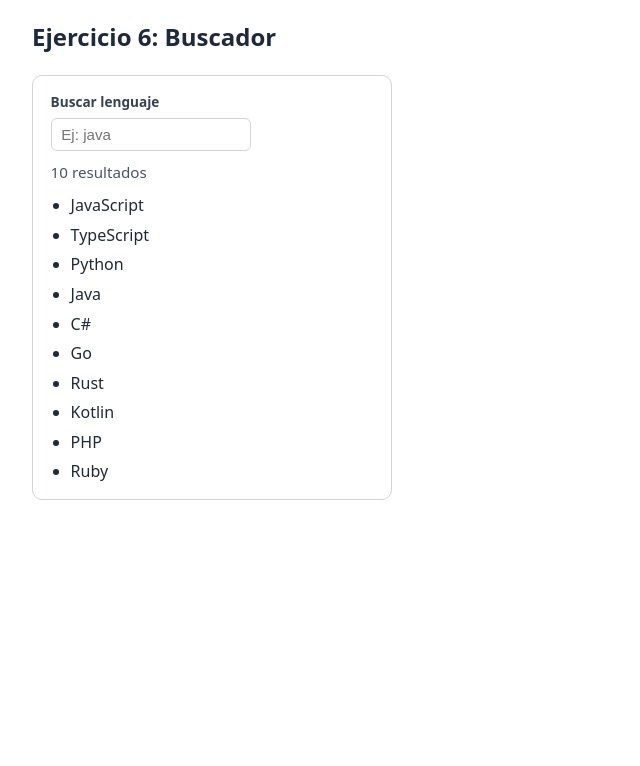
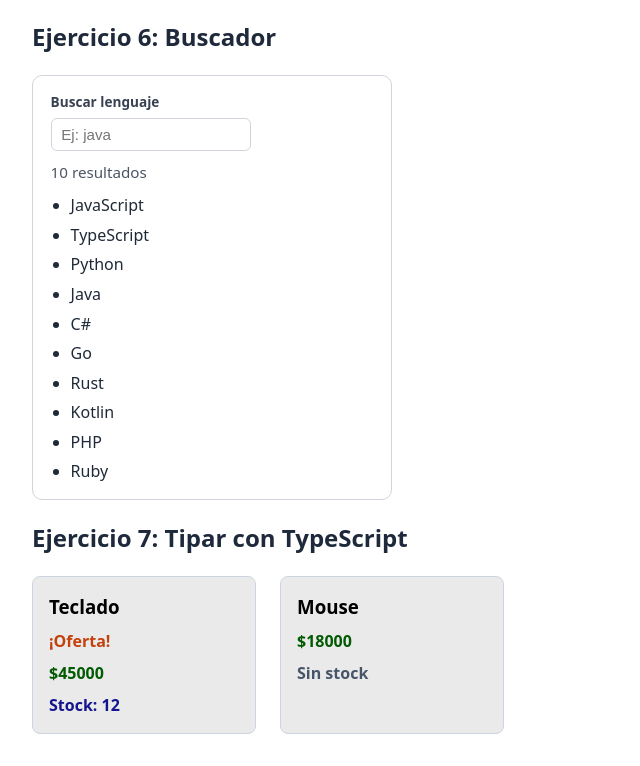
Before and after one commit to GabiAguirre07/tp-react-desde-cero, a React (Vite) app: page / in a window 1280 px wide. Shown: the part 1035-1801 px from the top of the page, without its empty margins (0-640 px from the left). Before the commit the page ends 1567 px from the top, so only its background shows below. Built offline with nearby package versions, Linux system fonts and the light colour scheme.

Commit message:
Ejercicio 7: Producto tipado con ProductoProps y prop opcional oferta

```diff
--- a/src/App.tsx
+++ b/src/App.tsx
@@ -4,6 +4,7 @@ import { Ejercicio3 } from "./ejercicios/03-mostrar-ocultar/Ejercicio03";
 import { Ejercicio4 } from "./ejercicios/04-conversor-temperatura/Ejercicio04";
 import { Ejercicio5 } from "./ejercicios/05-lista-compras/Ejercicio05";
 import { Ejercicio6 } from "./ejercicios/06-buscador/Ejercicio06";
+import { Ejercicio7 } from "./ejercicios/07-tipar-typescript/Ejercicio07";
 
 export default function App() {
   return (
@@ -15,6 +16,7 @@ export default function App() {
       <Ejercicio4 />
       <Ejercicio5 />
       <Ejercicio6 />
+      <Ejercicio7 />
     </main>
   );
 }
--- /dev/null
+++ b/src/ejercicios/07-tipar-typescript/Ejercicio07.tsx
@@ -0,0 +1,21 @@
+import { Producto } from "./Producto";
+import "./styles.css";
+
+/**
+ * Ejercicio 7: Tipar con TypeScript.
+ *
+ * Presenta el componente `Producto` tipado con la interface `ProductoProps`:
+ * el teclado con la prop opcional `oferta` activada y el mouse sin ella (y
+ * sin stock), como en la imagen de la consigna.
+ */
+export function Ejercicio7() {
+  return (
+    <section>
+      <h2>Ejercicio 7: Tipar con TypeScript</h2>
+      <div className="tipado-contenedor">
+        <Producto nombre="Teclado" precio={45000} stock={12} oferta />
+        <Producto nombre="Mouse" precio={18000} stock={0} />
+      </div>
+    </section>
+  );
+}
--- /dev/null
+++ b/src/ejercicios/07-tipar-typescript/Producto.tsx
@@ -0,0 +1,49 @@
+import { estaSinStock, formatearStock } from "./stock";
+
+/** Props de {@link Producto}. */
+interface ProductoProps {
+  /** Nombre del producto; se muestra como título de la tarjeta. */
+  nombre: string;
+  /** Precio en pesos, como número sin formato. */
+  precio: number;
+  /** Unidades disponibles; 0 significa "Sin stock". */
+  stock: number;
+  /** Si es `true`, muestra el aviso "¡Oferta!". Opcional: si se omite, vale `false`. */
+  oferta?: boolean;
+}
+
+/**
+ * Tarjeta de producto tipada con TypeScript.
+ *
+ * Muestra el nombre, el aviso "¡Oferta!" (solo si `oferta` es `true`), el
+ * precio y el stock. Si el stock es 0, en lugar de la cantidad se muestra
+ * "Sin stock" con un estilo atenuado.
+ *
+ * `oferta` es opcional en {@link ProductoProps}, por lo que su tipo es
+ * `boolean | undefined`. El valor por defecto `false` en la desestructuración
+ * la convierte en `boolean` dentro del componente: quien lo usa puede omitirla
+ * y el componente nunca trabaja con `undefined`.
+ *
+ * @param props - {@link ProductoProps}.
+ * @returns Un `article` con los datos del producto.
+ */
+export function Producto({
+  nombre,
+  precio,
+  stock,
+  oferta = false,
+}: ProductoProps) {
+  const sinStock = estaSinStock(stock);
+  const textoStock = formatearStock(stock);
+
+  return (
+    <article className="tipado-tarjeta">
+      <h3 className="tipado-nombre">{nombre}</h3>
+      {oferta && <p className="tipado-oferta">¡Oferta!</p>}
+      <p className="tipado-precio">${precio}</p>
+      <p className={`tipado-stock ${sinStock ? "tipado-stock-agotado" : ""}`}>
+        {textoStock}
+      </p>
+    </article>
+  );
+}
--- /dev/null
+++ b/src/ejercicios/07-tipar-typescript/stock.ts
@@ -0,0 +1,23 @@
+/**
+ * Indica si un producto está agotado.
+ *
+ * Función pura: es la única definición de "sin stock" del ejercicio. La usan
+ * tanto el texto del stock como la clase modificadora de la tarjeta, así la
+ * regla no se repite en dos lugares.
+ *
+ * @param stock - Unidades disponibles.
+ * @returns `true` si no quedan unidades (`stock === 0`); si no, `false`.
+ */
+export function estaSinStock(stock: number): boolean {
+  return stock === 0;
+}
+
+/**
+ * Arma el texto que informa el stock de un producto.
+ *
+ * @param stock - Unidades disponibles.
+ * @returns "Sin stock" si el producto está agotado; si no, "Stock: `stock`".
+ */
+export function formatearStock(stock: number): string {
+  return estaSinStock(stock) ? "Sin stock" : `Stock: ${stock}`;
+}
--- /dev/null
+++ b/src/ejercicios/07-tipar-typescript/styles.css
@@ -0,0 +1,48 @@
+/* ===== Ejercicio 07 · Tipar con TypeScript ===== */
+/* Mismo diseño de tarjeta que el Ejercicio 1, con prefijo propio. */
+
+.tipado-contenedor {
+  display: flex;
+  flex-wrap: wrap;
+  gap: 1.5rem;
+}
+
+.tipado-tarjeta {
+  display: flex;
+  flex-direction: column;
+  gap: 0.5rem;
+  flex: 0 1 14rem;
+  padding: 1rem;
+  border: 1px solid #cbd5e1;
+  border-radius: 0.5rem;
+  background-color: rgb(235, 234, 234);
+}
+
+.tipado-nombre {
+  margin: 0;
+  font-weight: bolder;
+  color: black;
+}
+
+.tipado-oferta {
+  margin: 0;
+  font-weight: bold;
+  color: #c2410c;
+}
+
+.tipado-precio {
+  margin: 0;
+  font-weight: bold;
+  color: rgb(2, 90, 2);
+}
+
+.tipado-stock {
+  margin: 0;
+  font-weight: bold;
+  color: rgb(21, 21, 143);
+}
+
+/* Modificador: el producto no tiene unidades disponibles */
+.tipado-stock-agotado {
+  color: #475569;
+}
```
